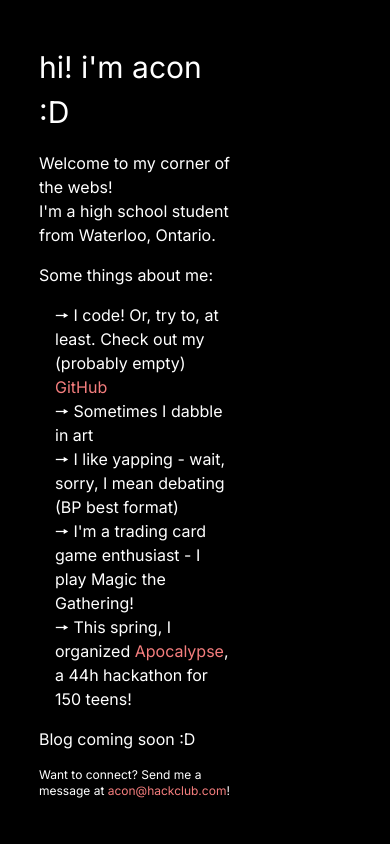
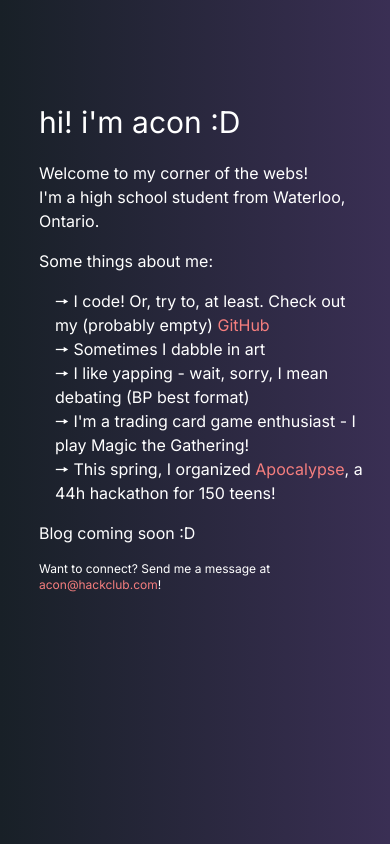
Before and after one commit to acornitum/acornitum.github.io, a Next.js app: page / in a window 390 px wide. Built offline with nearby package versions, Linux system fonts and the light colour scheme.

Commit message:
made it work on mobile screen sizes

```diff
--- a/src/app/globals.css
+++ b/src/app/globals.css
@@ -32,3 +32,31 @@ body {
     text-wrap: balance;
   }
 }
+
+.landing {
+  display: flex;
+  padding: 0 10vw;
+  height: 100vh;
+  background-color: #232323;
+  background-image: linear-gradient(to right, rgb(24,32,39), rgb(58, 47, 84));
+}
+
+
+.landing-left {
+  width: 50vw;
+  display: flex;
+  flex-direction: column;
+  justify-content: center;
+}
+
+@media screen and (max-width: 800px) {
+  .landing {
+      flex-direction: column;
+      padding-top: 100px;
+      padding-bottom: 0;
+  }
+
+  .landing-left {
+      width: 85vw;
+  }
+}
--- a/src/app/page.tsx
+++ b/src/app/page.tsx
@@ -1,8 +1,8 @@
 export default function Home() {
   return (
     <main>
-      <div className="flex h-screen px-[10vw] py-0">
-        <div className="w-[50vw] flex flex-col justify-center">
+      <div className="landing">
+        <div className="landing-left">
 
           <div className="text-[30px]">
             <p>hi! i'm acon :D </p>
```
